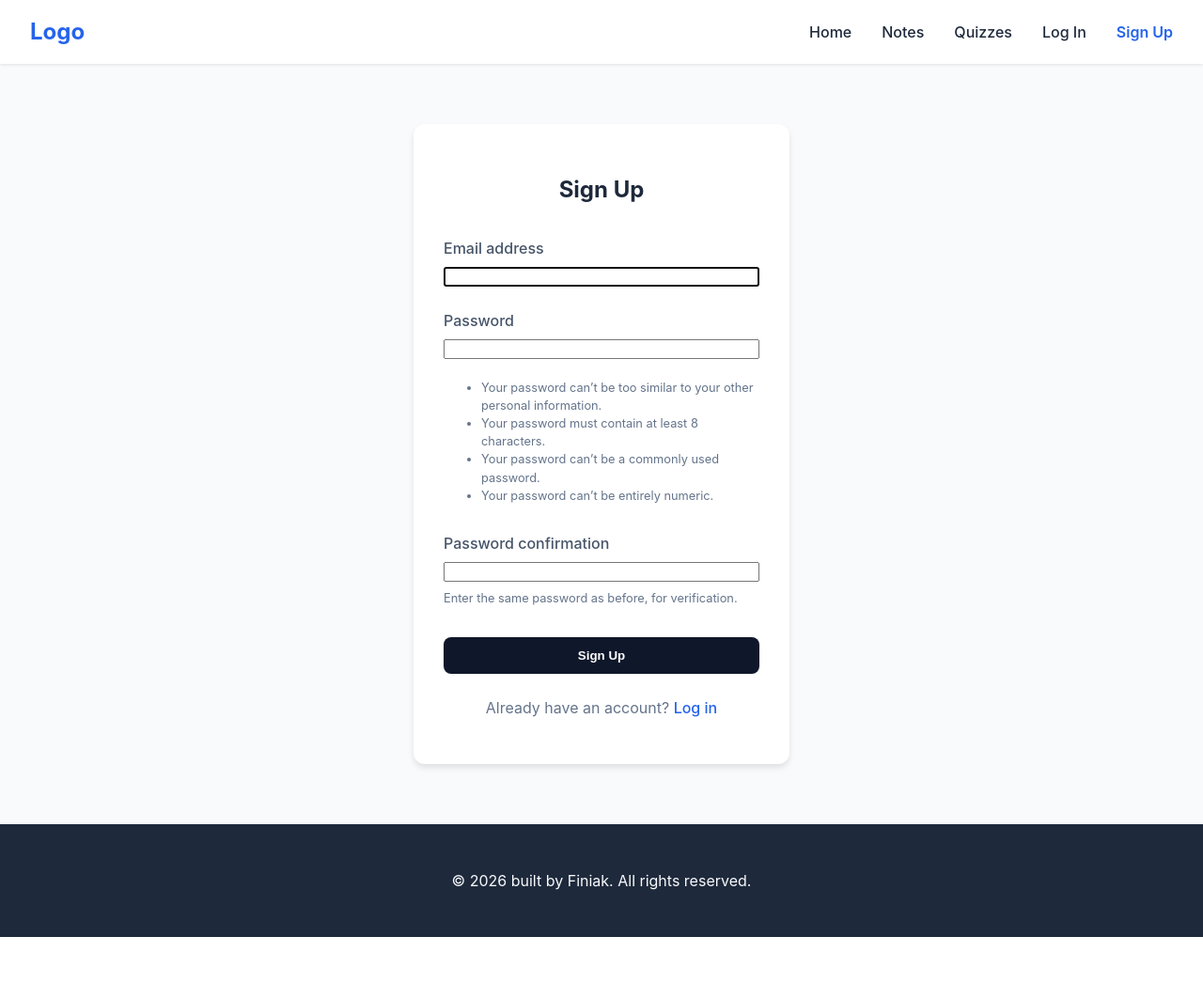
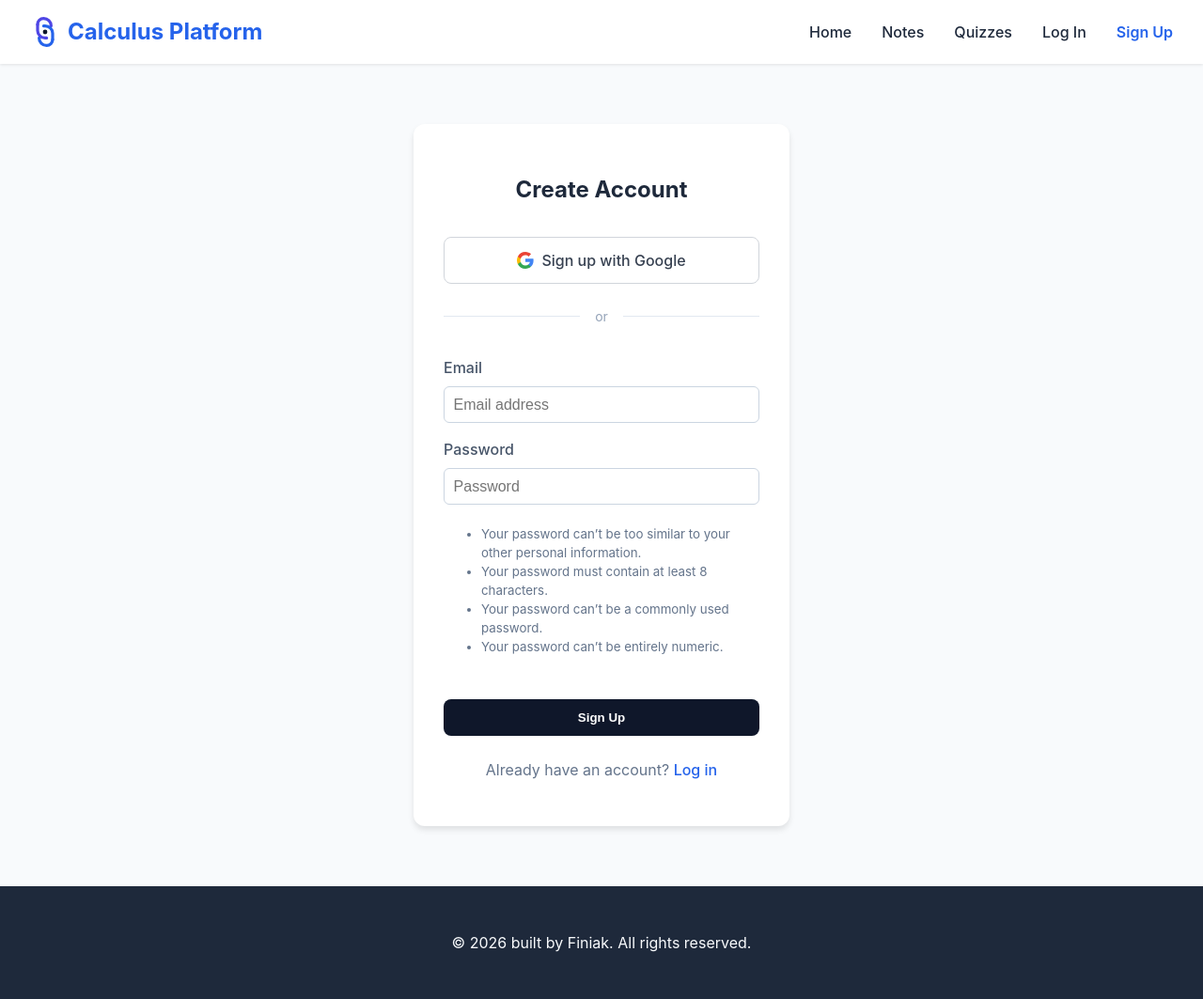
Before and after one commit to finyak4/Math_learning_platform_based_on_congnitive_science, a Django app: page /accounts/signup/ in a window 1280 px wide. Shown: the whole page at 94% size. Before the commit the page ends 997 px from the top, so only its background shows below. Run offline with Django 5.2, Linux system fonts and the light colour scheme; some libraries are stand-ins or nearby versions.

Commit message:
feat: Add user authentication with Django Allauth and Google social login, including initial project configuration and base templates.

```diff
--- a/core/urls.py
+++ b/core/urls.py
@@ -22,5 +22,6 @@ urlpatterns = [
     path('', include('home.urls')),
     path('notes/', include('notes.urls')),
     path('quizzes/', include('quizzes.urls')),
+    path('accounts/', include('allauth.urls')),
     path('accounts/', include('accounts.urls')),
 ]
--- a/requirements.txt
+++ b/requirements.txt
@@ -1,2 +1,3 @@
 django==6.0
 django-environ==0.12.0
+django-allauth==65.3.1
--- /dev/null
+++ b/templates/account/signup.html
@@ -0,0 +1,81 @@
+{% extends "base.html" %}
+{% load i18n %}
+{% load account socialaccount %}
+
+{% block title %}{% trans "Sign Up" %}{% endblock %}
+
+{% block content %}
+<div style="max-width: 400px; margin: 4rem auto; padding: 2rem; background: white; border-radius: 12px; box-shadow: 0 4px 6px rgba(0,0,0,0.1);">
+    <h2 style="text-align: center; margin-bottom: 2rem; color: #1e293b;">{% trans "Create Account" %}</h2>
+
+    {% get_providers as socialaccount_providers %}
+    {% if socialaccount_providers %}
+    <div style="margin-bottom: 2rem;">
+        <a href="{% provider_login_url 'google' %}" style="display: flex; align-items: center; justify-content: center; gap: 0.5rem; width: 100%; padding: 0.75rem; background: white; color: #374151; border: 1px solid #d1d5db; border-radius: 8px; font-weight: 500; text-decoration: none; transition: background 0.2s;">
+            <svg width="18" height="18" viewBox="0 0 18 18" xmlns="http://www.w3.org/2000/svg"><path d="M17.64 9.2c0-.637-.057-1.251-.164-1.84H9v3.481h4.844a4.14 4.14 0 0 1-1.796 2.716v2.259h2.908c1.702-1.567 2.684-3.875 2.684-6.615z" fill="#4285F4"/><path d="M9 18c2.43 0 4.467-.806 5.956-2.18l-2.908-2.259c-.806.54-1.837.86-3.048.86-2.344 0-4.328-1.584-5.036-3.716H.957v2.332A8.997 8.997 0 0 0 9 18z" fill="#34A853"/><path d="M3.964 10.71A5.41 5.41 0 0 1 3.682 9c0-.593.102-1.17.282-1.71V4.958H.957A8.996 8.996 0 0 0 0 9c0 1.452.348 2.827.957 4.042l3.007-2.332z" fill="#FBBC05"/><path d="M9 3.59c1.321 0 2.508.454 3.44 1.345l2.582-2.58C13.463.891 11.426 0 9 0A8.997 8.997 0 0 0 .957 4.958L3.964 7.272C4.672 5.14 6.656 3.59 9 3.59z" fill="#EA4335"/></svg>
+            Sign up with Google
+        </a>
+        <div style="display: flex; align-items: center; margin: 1.5rem 0; color: #94a3b8;">
+            <span style="flex-grow: 1; height: 1px; background: #e2e8f0;"></span>
+            <span style="padding: 0 1rem; font-size: 0.875rem;">or</span>
+            <span style="flex-grow: 1; height: 1px; background: #e2e8f0;"></span>
+        </div>
+    </div>
+    {% endif %}
+
+    <form class="signup" id="signup_form" method="post" action="{% url 'account_signup' %}">
+        {% csrf_token %}
+        {% if form.errors %}
+        <div style="background-color: #fef2f2; border: 1px solid #fee2e2; color: #b91c1c; padding: 0.75rem; border-radius: 8px; margin-bottom: 1rem; font-size: 0.875rem;">
+            {% for field in form %}
+                {% for error in field.errors %}
+                    <p style="margin: 0;">{{ error }}</p>
+                {% endfor %}
+            {% endfor %}
+            {% for error in form.non_field_errors %}
+                <p style="margin: 0;">{{ error }}</p>
+            {% endfor %}
+        </div>
+        {% endif %}
+
+        <div style="display: flex; flex-direction: column; gap: 1rem;">
+            {% for field in form %}
+            <div style="display: flex; flex-direction: column; gap: 0.5rem;" class="form-field">
+                <label for="{{ field.id_for_label }}" style="font-weight: 500; color: #475569;">{{ field.label }}</label>
+                {{ field }}
+                {% if field.help_text %}
+                <small style="color: #64748b;">{{ field.help_text }}</small>
+                {% endif %}
+            </div>
+            {% endfor %}
+        </div>
+
+        {% if redirect_field_value %}
+        <input type="hidden" name="{{ redirect_field_name }}" value="{{ redirect_field_value }}" />
+        {% endif %}
+
+        <button type="submit" style="width: 100%; margin-top: 2rem; padding: 0.75rem; background: #0f172a; color: white; border: none; border-radius: 8px; font-weight: 600; cursor: pointer;">
+            {% trans "Sign Up" %}
+        </button>
+    </form>
+
+    <p style="text-align: center; margin-top: 1.5rem; color: #64748b;">
+        {% trans "Already have an account?" %} <a href="{{ login_url }}" style="color: #2563eb; text-decoration: none; font-weight: 500;">{% trans "Log in" %}</a>
+    </p>
+</div>
+
+<style>
+    .form-field input {
+        padding: 0.6rem;
+        border: 1px solid #cbd5e1;
+        border-radius: 6px;
+        font-size: 1rem;
+        width: 100%;
+    }
+    .form-field input:focus {
+        outline: none;
+        border-color: #2563eb;
+        box-shadow: 0 0 0 2px rgba(37, 99, 235, 0.1);
+    }
+</style>
+{% endblock %}
--- a/templates/base.html
+++ b/templates/base.html
@@ -5,7 +5,11 @@
 <head>
     <meta charset="UTF-8">
     <meta name="viewport" content="width=device-width, initial-scale=1.0">
-    <title>{% block title %}Calculus Platform{% endblock %}</title>
+    <title>{% block title %}Calculus Platform - Master Mathematics{% endblock %}</title>
+    <meta name="description" content="A cognitive science-based platform for mastering Calculus through Spaced Repetition, Active Recall, and Interleaving.">
+    <meta name="keywords" content="Calculus, Math, Learning, Spaced Repetition, Quiz, Derivative, Limit">
+    <meta name="author" content="Finiak">
+    <link rel="icon" type="image/svg+xml" href="{% static 'img/logo.svg' %}">
     <link rel="stylesheet" href="{% static 'css/main.css' %}">
     <script src="https://polyfill.io/v3/polyfill.min.js?features=es6"></script>
     <script>
@@ -26,6 +30,19 @@
     {% include 'partials/header.html' %}
 
     <main>
+        {% if messages %}
+        <div style="max-width: 800px; margin: 0 auto 2rem auto;">
+            {% for message in messages %}
+            <div class="alert {{ message.tags }}" style="padding: 1rem; margin-bottom: 0.5rem; border-radius: 8px;
+                {% if message.tags == 'error' %}background: #fee2e2; color: #991b1b; border: 1px solid #fecaca;{% endif %}
+                {% if message.tags == 'success' %}background: #dcfce7; color: #166534; border: 1px solid #bbf7d0;{% endif %}
+                {% if message.tags == 'warning' %}background: #fef9c3; color: #854d0e; border: 1px solid #fde047;{% endif %}">
+                {{ message }}
+            </div>
+            {% endfor %}
+        </div>
+        {% endif %}
+
         {% block content %}{% endblock %}
     </main>
 
--- a/templates/partials/header.html
+++ b/templates/partials/header.html
@@ -1,5 +1,12 @@
+
+{% load static %}
 <header>
-    <div class="logo">Logo</div>
+    <div class="logo">
+        <a href="{% url 'index' %}" style="display: flex; align-items: center; gap: 0.5rem; text-decoration: none; color: inherit;">
+            <img src="{% static 'img/logo.svg' %}" alt="Calculus Platform Logo" width="32" height="32">
+            <span>Calculus Platform</span>
+        </a>
+    </div>
     <nav>
         <ul>
             <li><a href="{% url 'index' %}">Home</a></li>
--- a/templates/registration/signup.html
+++ /dev/null
@@ -1,32 +0,0 @@
-{% extends 'base.html' %}
-
-{% block title %}Sign Up - Calculus Platform{% endblock %}
-
-{% block content %}
-<div
-    style="max-width: 400px; margin: 4rem auto; padding: 2rem; background: white; border-radius: 12px; box-shadow: 0 4px 6px rgba(0,0,0,0.1);">
-    <h2 style="text-align: center; margin-bottom: 2rem; color: #1e293b;">Sign Up</h2>
-    <form method="post">
-        {% csrf_token %}
-        <div style="display: flex; flex-direction: column; gap: 1rem;">
-            {% for field in form %}
-            <div style="display: flex; flex-direction: column; gap: 0.5rem;">
-                <label for="{{ field.id_for_label }}" style="font-weight: 500; color: #475569;">{{ field.label}}</label>
-                {{ field }}
-                <div style="font-size: 0.8rem; color: #64748b;">{{ field.help_text }}</div>
-                {% if field.errors %}
-                <div style="color: #ef4444; font-size: 0.875rem;">{{ field.errors.0 }}</div>
-                {% endif %}
-            </div>
-            {% endfor %}
-        </div>
-        <button type="submit"
-            style="width: 100%; margin-top: 2rem; padding: 0.75rem; background: #0f172a; color: white; border: none; border-radius: 8px; font-weight: 600; cursor: pointer;">Sign
-            Up</button>
-    </form>
-    <p style="text-align: center; margin-top: 1.5rem; color: #64748b;">
-        Already have an account? <a href="{% url 'login' %}"
-            style="color: #2563eb; text-decoration: none; font-weight: 500;">Log in</a>
-    </p>
-</div>
-{% endblock %}
```
Also changed, not shown: core/settings.py (+39 -0 lines), templates/account/login.html (added, +82 -0 lines), templates/registration/login.html (deleted, +0 -31 lines), templates/socialaccount/login.html (added, +23 -0 lines), templates/socialaccount/signup.html (added, +54 -0 lines), static/img/logo.svg (added).
